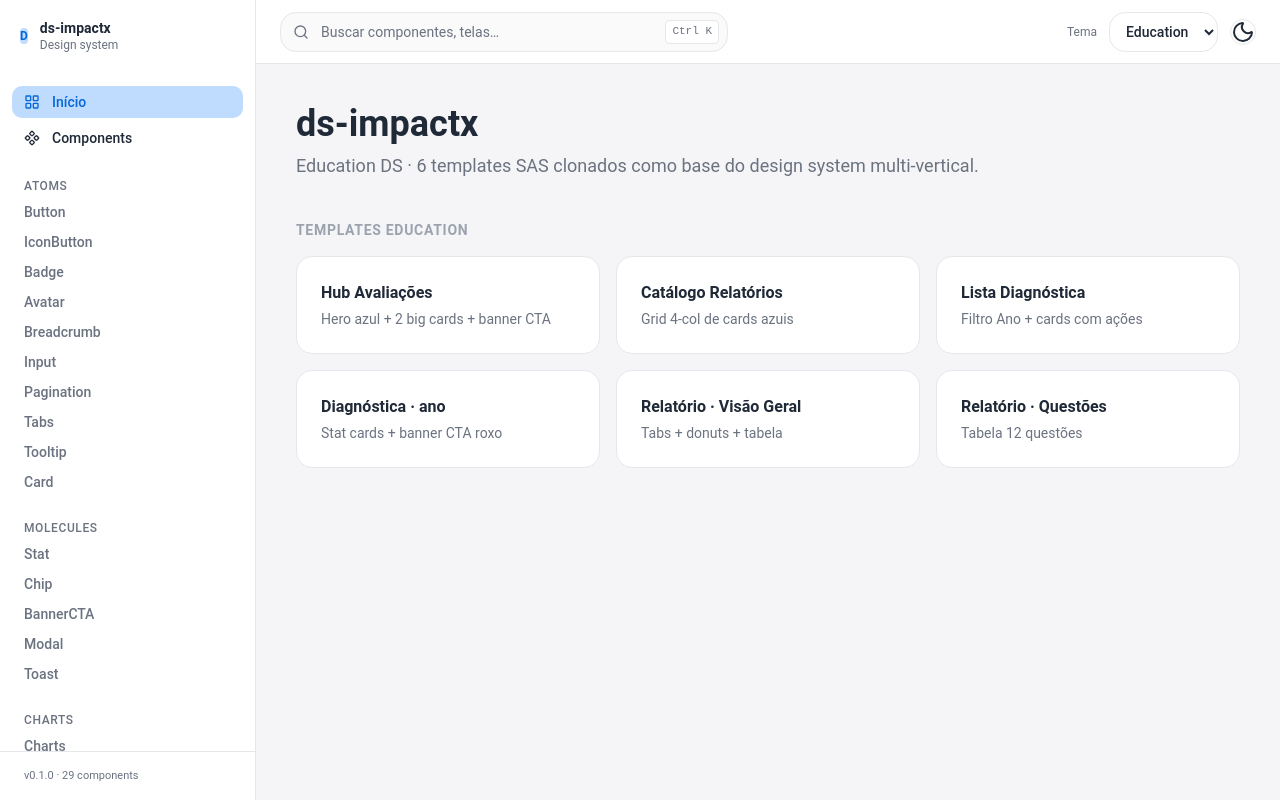
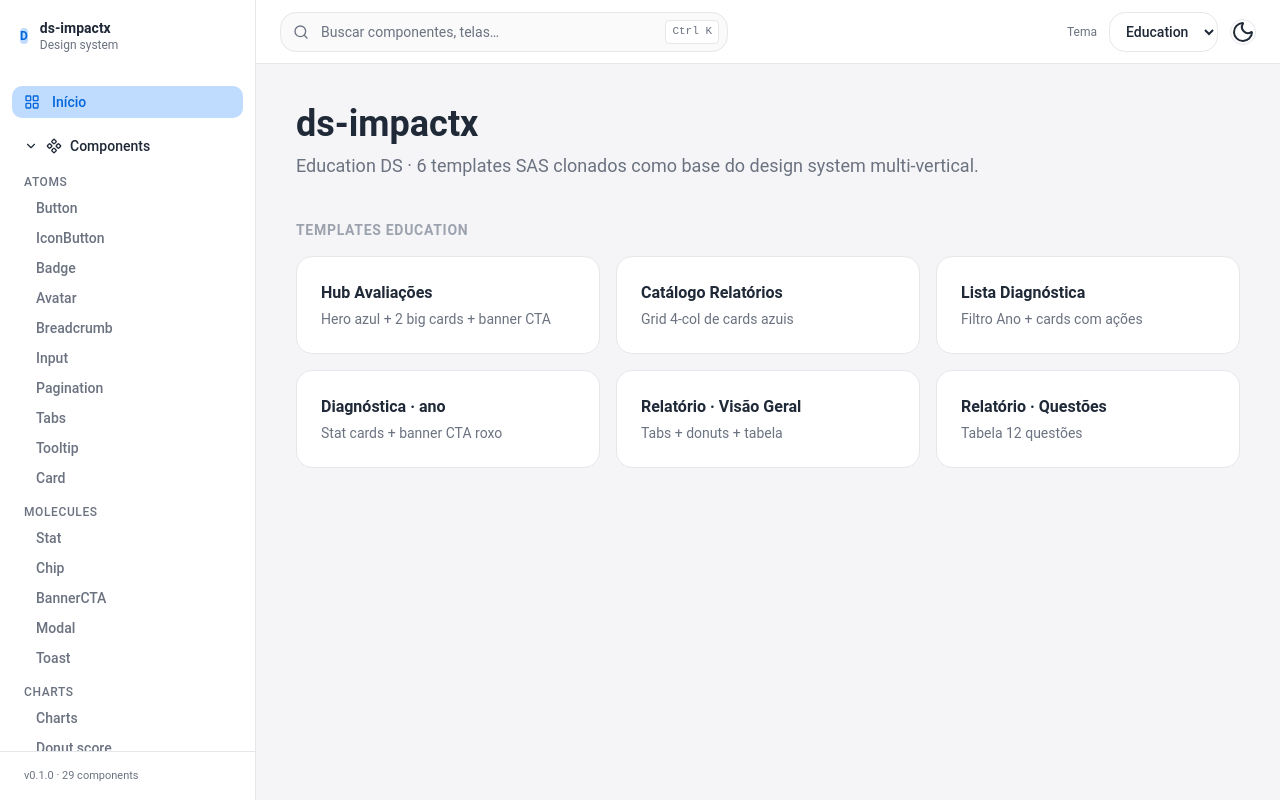
Before and after one commit to camillodev/impactx-ui, a Next.js app in the folder apps/web/: page / in a window 1280 px wide. Built offline with nearby package versions, Linux system fonts and the light colour scheme.

Commit message:
feat(sidebar): collapsible Components + Templates groups
Components vira parent colapsável (toggle expand/collapse).
Templates adicionado como segundo group, com 6 sub-items linkando
pras rotas /templates/education/<slug>. Auto-open quando rota atual
está dentro do group. Mobile drawer mantido.

```diff
--- a/apps/web/src/app/shell/sidebar.tsx
+++ b/apps/web/src/app/shell/sidebar.tsx
@@ -1,8 +1,9 @@
 "use client"
 
+import { useState } from "react"
 import Link from "next/link"
 import { usePathname } from "next/navigation"
-import { LayoutGrid, Component } from "lucide-react"
+import { LayoutGrid, Component, FileText, ChevronRight } from "lucide-react"
 import { Avatar, Separator, cn, components } from "@impactx/ds-education"
 import type { RegistryItem } from "@impactx/ds-education"
 import { useMobileNav } from "@/app/shell/mobile-nav-context"
@@ -24,6 +25,17 @@ const CATEGORY_ORDER: { key: CategoryKey; label: string }[] = [
   { key: "molecule", label: "Molecules" },
   { key: "chart", label: "Charts" },
   { key: "organism", label: "Organisms" },
+]
+
+type TemplateItem = { href: string; label: string }
+
+const TEMPLATES_EDUCATION: TemplateItem[] = [
+  { href: "/templates/education/avaliacoes", label: "Avaliações" },
+  { href: "/templates/education/catalogo", label: "Catálogo" },
+  { href: "/templates/education/lista-diagnostica", label: "Lista Diagnóstica" },
+  { href: "/templates/education/diagnostica-ano", label: "Diagnóstica Ano" },
+  { href: "/templates/education/relatorio-visao-geral", label: "Visão Geral" },
+  { href: "/templates/education/relatorio-questoes", label: "Questões" },
 ]
 
 function groupByCategory(items: RegistryItem[]) {
@@ -51,6 +63,14 @@ export function Sidebar() {
       : pathname === href || pathname.startsWith(href + "/")
 
   const componentsActive = pathname.startsWith("/components")
+  const templatesActive = pathname.startsWith("/templates")
+
+  // Default: ambos abertos. Se rota indica group, garantir aberto.
+  const [componentsOpen, setComponentsOpen] = useState<boolean>(true)
+  const [templatesOpen, setTemplatesOpen] = useState<boolean>(true)
+
+  const isComponentsOpen = componentsOpen || componentsActive
+  const isTemplatesOpen = templatesOpen || templatesActive
 
   return (
     <>
@@ -119,32 +139,38 @@ export function Sidebar() {
                 </li>
               )
             })}
+          </ul>
 
-            {/* Components header */}
-            <li>
-              <Link
-                href="/components"
-                onClick={close}
+          {/* Components group (colapsável) */}
+          <div className="mt-3">
+            <button
+              type="button"
+              onClick={() => setComponentsOpen((v) => !v)}
+              aria-expanded={isComponentsOpen}
               className={cn(
-                  "flex items-center gap-3 rounded-md px-3 py-1.5 text-sm font-medium transition-colors mt-1",
-                  componentsActive && pathname === "/components"
-                    ? "bg-[var(--color-primary-soft)] text-[var(--color-primary)]"
+                "w-full flex items-center gap-2 rounded-md px-3 py-1.5 text-sm font-medium transition-colors",
+                componentsActive
+                  ? "text-[var(--color-primary)]"
                   : "text-[var(--color-text)] hover:bg-[var(--color-surface-muted)]"
               )}
             >
+              <ChevronRight
+                className={cn(
+                  "size-3.5 shrink-0 transition-transform",
+                  isComponentsOpen && "rotate-90"
+                )}
+              />
               <Component className="size-4 shrink-0" />
-                <span className="truncate">Components</span>
-              </Link>
-            </li>
-          </ul>
+              <span className="truncate flex-1 text-left">Components</span>
+            </button>
 
-          {/* Categorias */}
-          <div className="mt-2">
+            {isComponentsOpen ? (
+              <div className="mt-1">
                 {CATEGORY_ORDER.map(({ key, label }) => {
                   const items = grouped.get(key) ?? []
                   if (items.length === 0) return null
                   return (
-                <div key={key} className="mt-6">
+                    <div key={key} className="mt-3">
                       <div className="px-3 mb-1 text-xs uppercase tracking-wider text-[var(--color-text-muted)] font-medium">
                         {label}
                       </div>
@@ -157,7 +183,7 @@ export function Sidebar() {
                                 href={it.href}
                                 onClick={close}
                                 className={cn(
-                              "flex items-center rounded-md px-3 py-1 text-sm font-medium transition-colors",
+                                  "flex items-center rounded-md pl-6 pr-3 py-1 text-sm font-medium transition-colors",
                                   active
                                     ? "bg-[var(--color-primary-soft)] text-[var(--color-primary)]"
                                     : "text-[var(--color-text-muted)] hover:bg-[var(--color-surface-muted)] hover:text-[var(--color-text)]"
@@ -173,6 +199,63 @@ export function Sidebar() {
                   )
                 })}
               </div>
+            ) : null}
+          </div>
+
+          {/* Templates group (colapsável) */}
+          <div className="mt-3">
+            <button
+              type="button"
+              onClick={() => setTemplatesOpen((v) => !v)}
+              aria-expanded={isTemplatesOpen}
+              className={cn(
+                "w-full flex items-center gap-2 rounded-md px-3 py-1.5 text-sm font-medium transition-colors",
+                templatesActive
+                  ? "text-[var(--color-primary)]"
+                  : "text-[var(--color-text)] hover:bg-[var(--color-surface-muted)]"
+              )}
+            >
+              <ChevronRight
+                className={cn(
+                  "size-3.5 shrink-0 transition-transform",
+                  isTemplatesOpen && "rotate-90"
+                )}
+              />
+              <FileText className="size-4 shrink-0" />
+              <span className="truncate flex-1 text-left">Templates</span>
+            </button>
+
+            {isTemplatesOpen ? (
+              <div className="mt-1">
+                <div className="mt-3">
+                  <div className="px-3 mb-1 text-xs uppercase tracking-wider text-[var(--color-text-muted)] font-medium">
+                    Education
+                  </div>
+                  <ul className="space-y-0.5">
+                    {TEMPLATES_EDUCATION.map((it) => {
+                      const active = isActive(it.href)
+                      return (
+                        <li key={it.href}>
+                          <Link
+                            href={it.href}
+                            onClick={close}
+                            className={cn(
+                              "flex items-center rounded-md pl-6 pr-3 py-1 text-sm font-medium transition-colors",
+                              active
+                                ? "bg-[var(--color-primary-soft)] text-[var(--color-primary)]"
+                                : "text-[var(--color-text-muted)] hover:bg-[var(--color-surface-muted)] hover:text-[var(--color-text)]"
+                            )}
+                          >
+                            <span className="truncate">{it.label}</span>
+                          </Link>
+                        </li>
+                      )
+                    })}
+                  </ul>
+                </div>
+              </div>
+            ) : null}
+          </div>
         </nav>
 
         {/* Footer (sticky bottom) */}
```
Lines whose indentation alone changed are shown as unchanged.
